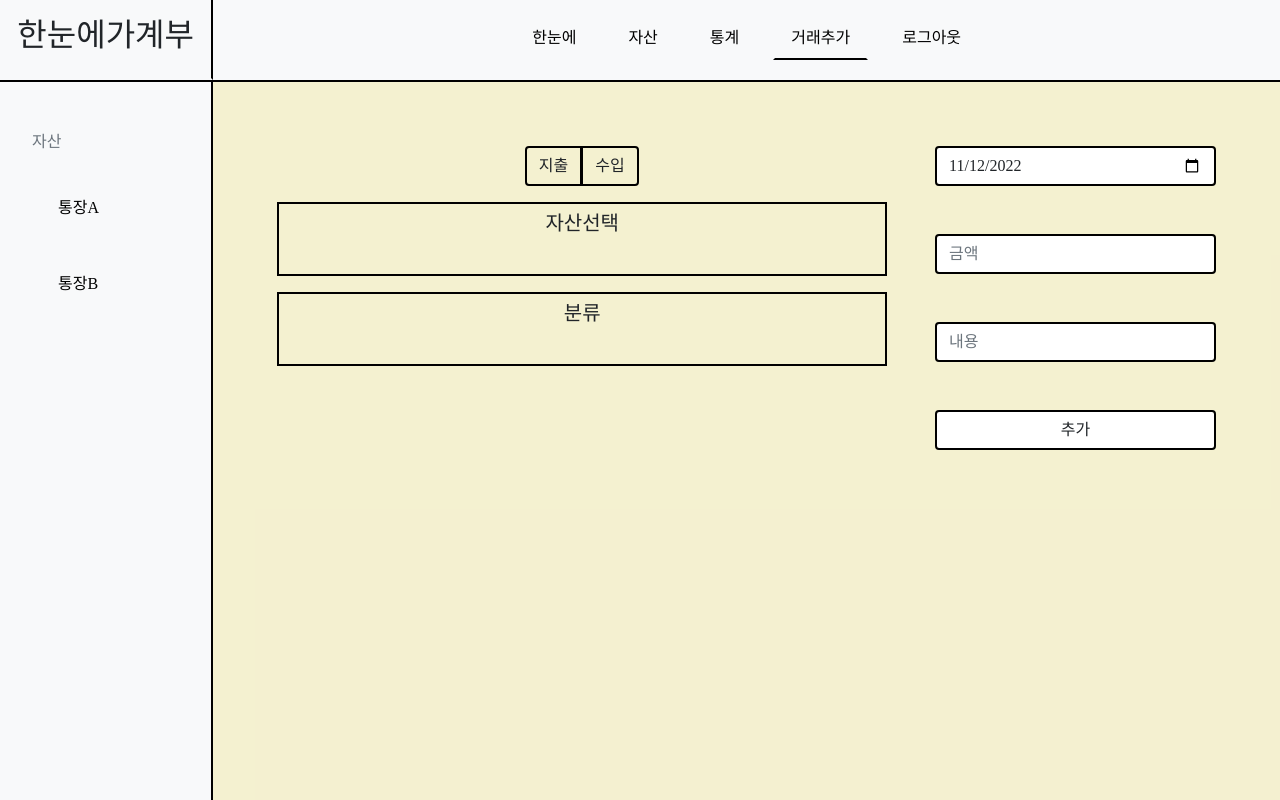
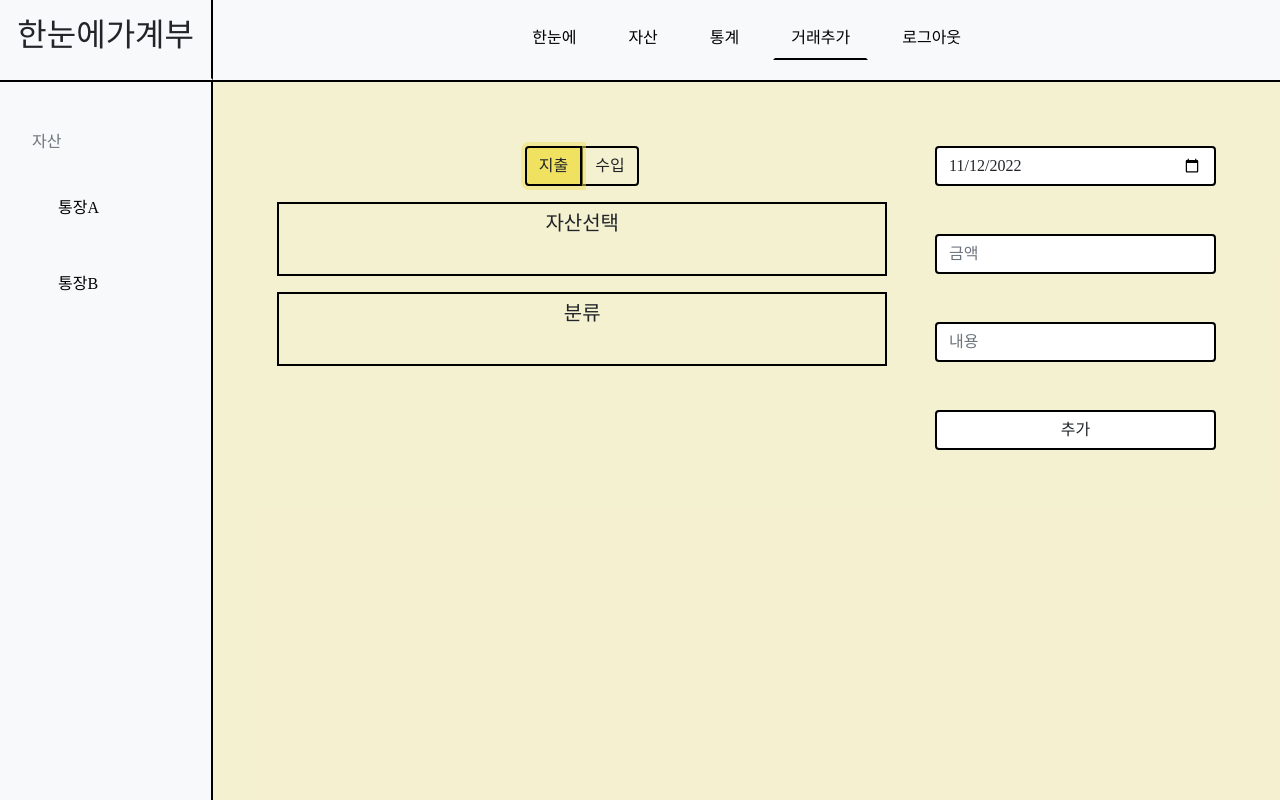
Before and after one commit to bong-u/IAB, a React (Create React App) app in the folder iab/: page /add in a window 1280 px wide. Built offline with nearby package versions, Linux system fonts and the light colour scheme; sample sign-in values are in the browser's storage; a web font is replaced by a local one.

Commit message:
Modify type to int

```diff
--- a/iab/src/components/Add.js
+++ b/iab/src/components/Add.js
@@ -50,10 +50,10 @@ const Add = ({ token, assetList, expenseTypeList }) => {
       <div className="col-lg-8 d-flex flex-column gap-3">
         {/* expense/income switch */}
         <div className="btn-group d-table mx-auto select-bg">
-          <input type="radio" checked={type === "0"} className="btn-check" readOnly />
-          <span className="btn" value="0" onClick={typeChange}>지출</span>
-          <input type="radio" checked={type === "1"} className="btn-check" readOnly />
-          <span className="btn" value="1" onClick={typeChange}>수입</span>
+          <input type="radio" checked={type === 0} className="btn-check" readOnly />
+          <span className="btn" value={0} onClick={typeChange}>지출</span>
+          <input type="radio" checked={type === 1} className="btn-check" readOnly />
+          <span className="btn" value={1} onClick={typeChange}>수입</span>
         </div>
         {/* asset */}
         <div className="border">
```
